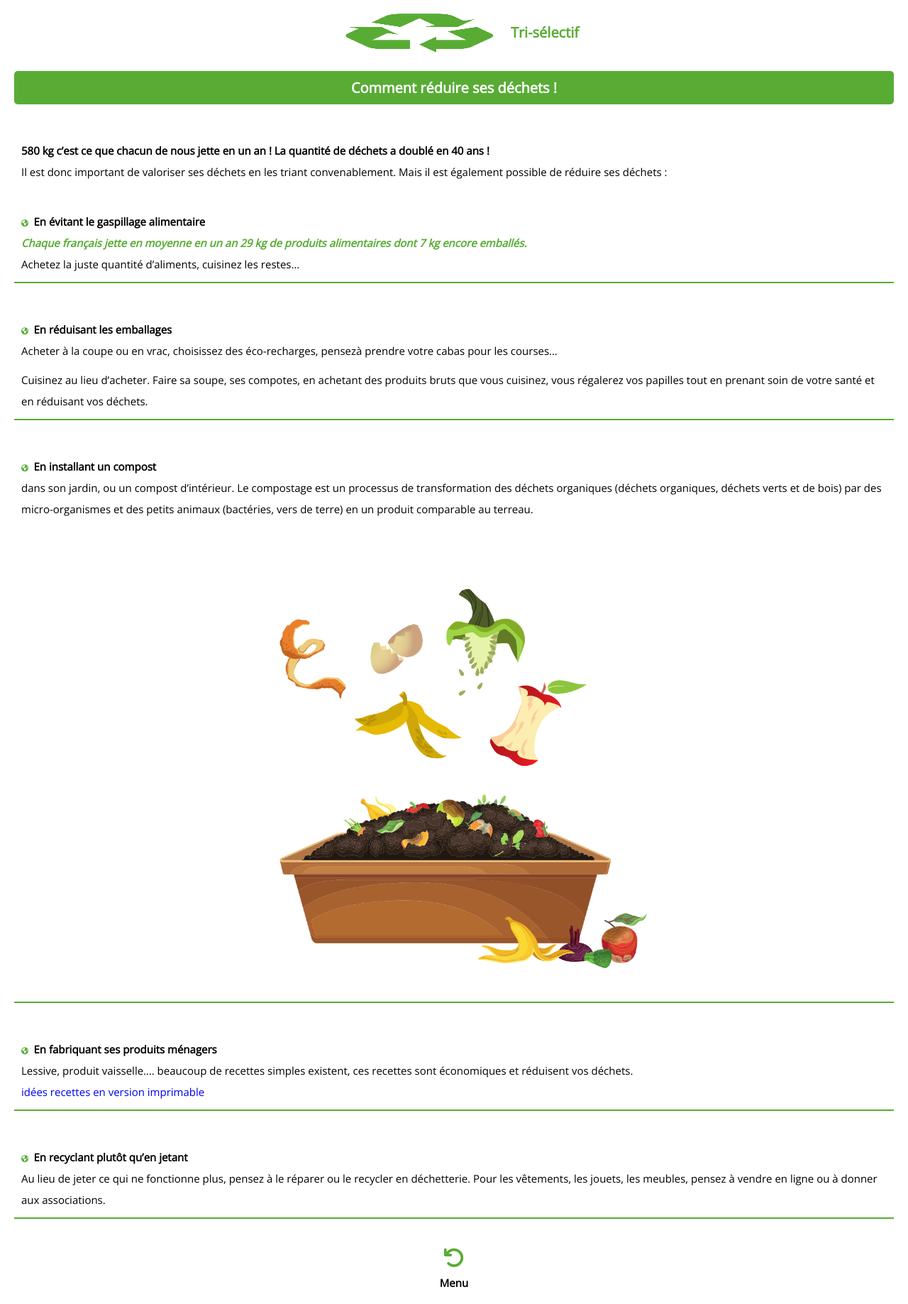
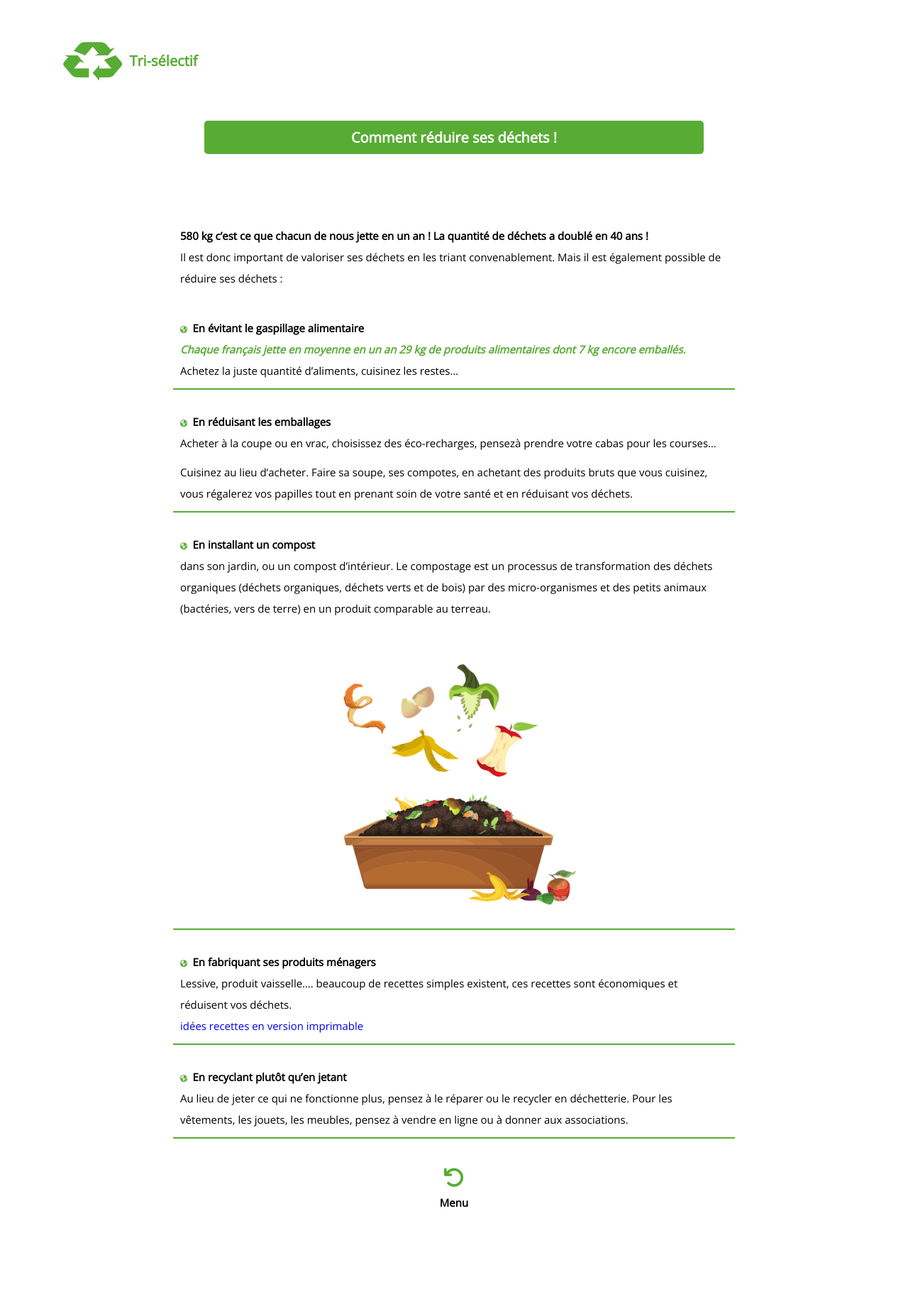
Before and after one commit to osselaer-mickael/faceco, a PHP site: page /PHP/reduire_ses_dechets.php in a window 1280 px wide. Shown: the whole page at 71% size. After the commit the page ends 1701 px from the top, so only its background shows below. Run offline with PHP 8.4, Linux system fonts and the light colour scheme; some libraries are stand-ins or nearby versions.

Commit message:
nouveau responsive

```diff
--- a/CSS/reduire_ses_dechets.css
+++ b/CSS/reduire_ses_dechets.css
@@ -128,3 +128,162 @@ span {
 a {
     text-decoration: none;
 }
+
+/* responsive mode */
+/* width responsive */
+
+@media screen and (min-width: 480px) {
+    body {
+        display: flex;
+        justify-content: center;
+        align-items: center;
+    }
+
+    #title {
+        margin-top: 5rem;
+    }
+
+    #title_tri {
+        width: 80%;
+        margin-top: 5rem;
+    }
+
+    .logo_tri_selectif {
+        width: 40%;
+    }
+
+    #container_principal {
+        width: 80%;
+    }
+}
+
+@media screen and (min-width: 600px) {
+    #title {
+        margin-top: 5rem;
+    }
+
+    #title_tri {
+        width: 75%;
+    }
+
+}
+
+@media screen and (min-width: 760px) {
+    #title {
+        margin-top: 5rem;
+    }
+
+    #title_tri {
+        width: 70%;
+    }
+
+    #container_principal {
+        width: 75%;
+        margin-top: 5rem;
+    }
+}
+
+@media screen and (min-width: 830px) {
+    #title {
+        width: 100%;
+    }
+
+    .logo_tri_selectif {
+        width: 11%;
+    }
+
+    #title_tri {
+        width: 65%;
+    }
+
+    #container_principal {
+        width: 70%;
+    }
+}
+
+@media screen and (min-width: 1020px) {
+    #title {
+        justify-content: flex-start;
+    }
+
+    .logo_tri_selectif {
+        width: 8%;
+        margin-left: 8rem;
+    }
+
+    #title_tri {
+        width: 55%;
+    }
+
+    #container_principal {
+        width: 75%;
+    }
+
+    .image2 {
+        width: 39%;
+    }
+
+    #drop_down_poubelle_verte, #drop_down_poubelle_noire {
+        display: flex;
+        flex-direction: column;
+    }
+}
+
+@media screen and (min-width: 1110px) {
+
+
+    #container_principal {
+        width: 65%;
+    }
+}
+
+
+@media screen and (min-width: 1366px) {
+    .logo_tri_selectif {
+        width: 6%;
+    }
+
+    #title_tri {
+        width: 40%;
+    }
+
+    #container_principal {
+        width: 50%;
+    }
+
+    .image1, .image2 {
+        width: 50%;
+    }
+}
+
+@media screen and (min-width: 1450px) {
+    #title {
+        margin-top: 3rem;
+    }
+
+    #container_principal {
+        width: 45%;
+    }
+}
+
+/* height responsive */
+
+@media screen and (min-height: 1280px) {
+    #title {
+        justify-content: center;
+    }
+
+    .logo_tri_selectif {
+        margin-left: 0;
+    }
+}
+
+@media screen and (min-height: 1366px) {
+    #title {
+        justify-content: center;
+    }
+
+    .logo_tri_selectif {
+        margin-left: 0;
+    }
+}
--- a/PHP/mon_suivi_electricite.php
+++ b/PHP/mon_suivi_electricite.php
@@ -29,6 +29,7 @@
     <title>Mon-suivi-electricite</title>
 </head>
 <body>
+    <div id="container_top">
         <div id="title_my_follow_up">
             <img src="../IMG/logo_mon_suivi_bleu" alt="follow" class="follow">
             <h1>Mon suivi</h1>
@@ -58,8 +59,9 @@
                 <div class="kilowatt">
                     <input class="input-test" type="number" name="consommation_kwh" placeholder="Kw/h">
                 </div>
-            <input type="submit" name="submit" value="Ajouter conso">
+                <input type="submit" name="submit" value="Ajouter conso" id="ajout_conso">
             </form>
+        </div>
     </div>
         <!-- Graphique consommations -->
         <div id="data"> <?php
@@ -84,6 +86,7 @@
         <div id="graphic_two">
             <canvas id="myGraphic" width="400" height="400"></canvas>
         </div>
+
     <div id="retour">
         <a href="../index.php">
             <i class="fas fa-undo"></i>
--- a/PHP/reduire_ses_dechets.php
+++ b/PHP/reduire_ses_dechets.php
@@ -17,6 +17,7 @@
     <div id="title_tri">
         <h2>Comment réduire ses déchets !</h2>
     </div>
+    <div id="container_principal">
         <div id="text_one">
             <span class="text_haut">
                 580 kg c’est ce que chacun de nous jette en un an !
@@ -97,6 +98,7 @@
                 vêtements, les jouets, les meubles, pensez à vendre en ligne ou à donner aux associations.
             </p>
         </div>
+    </div>
     <div id="retour">
         <a href="../index.php">
             <i class="fas fa-undo"></i>
--- a/index.php
+++ b/index.php
@@ -212,7 +212,7 @@ require_once "./includes.php"; ?>
                     </ul>
                 </div>
                 <li class="drop_down_selective_sorting_li">
-                    <a href="#">
+                    <a href="https://sitetom.syctom-paris.fr/joue-avec-tom/je-suis-champion-du-tri.html">
                         <i class="fas fa-gamepad"></i>
                         <span>A vous de jouer !</span>
                     </a>
```
Also changed, not shown: CSS/les_consignes_de_tri.css (+42 -1 lines), CSS/mon_suivi_electricite.css (+79 -1 lines), PHP/les_consignes_de_tri.php (+5 -2 lines). Lines whose indentation alone changed are shown as unchanged.
